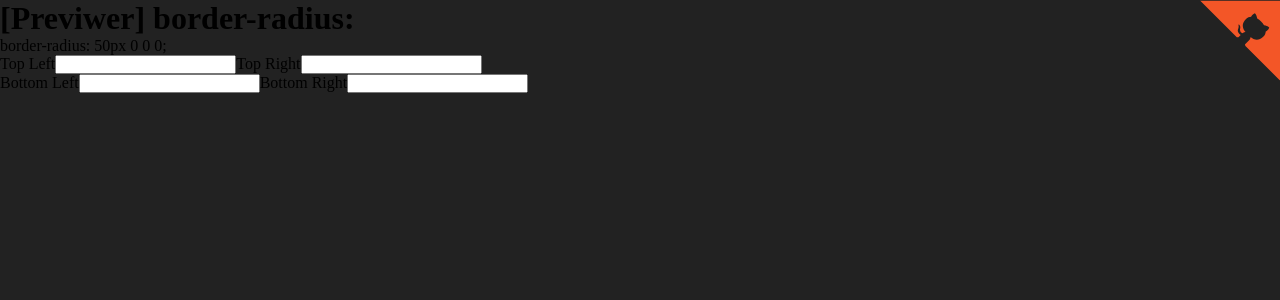
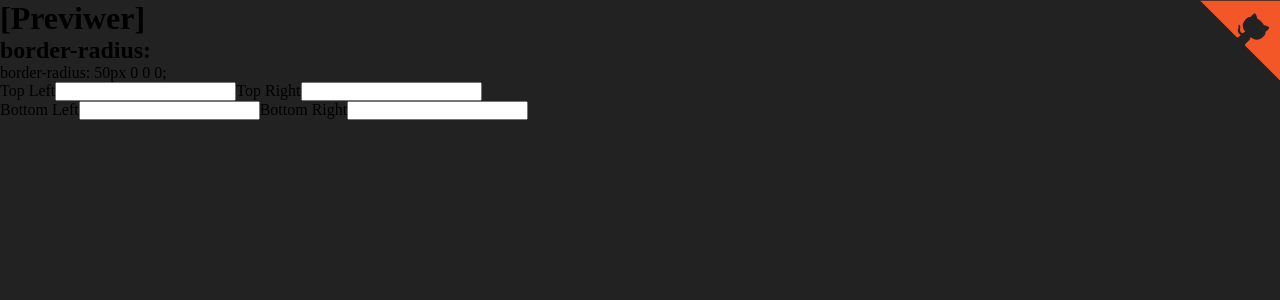
Before and after one commit to matheusgondra/devsoutinho-labs, a React (Vite) app in the folder challenge-1/: page / in a window 1280 px wide. Shown: the top 300 px of the page. Built offline with nearby package versions, Linux system fonts and the light colour scheme.

Commit message:
:sparkles: feat: Adicionando as fontes do projeto

```diff
--- a/challenge-1/index.html
+++ b/challenge-1/index.html
@@ -4,7 +4,10 @@
     <meta charset="UTF-8" />
     <link rel="icon" type="image/svg+xml" href="/vite.svg" />
     <meta name="viewport" content="width=device-width, initial-scale=1.0" />
-    <title>Vite + React + TS</title>
+    <title>Border Radius Previewer</title>
+    <link rel="preconnect" href="https://fonts.googleapis.com">
+    <link rel="preconnect" href="https://fonts.gstatic.com" crossorigin>
+    <link href="https://fonts.googleapis.com/css2?family=Open+Sans:wght@400;800&family=Ubuntu+Mono:wght@400;700&display=swap" rel="stylesheet">
   </head>
   <body>
     <div id="root"></div>
--- a/challenge-1/src/App.tsx
+++ b/challenge-1/src/App.tsx
@@ -3,8 +3,9 @@
 
 export const App = () => {
   return (
-    <div>
-      <h1>[Previwer] border-radius:</h1>
+    <div className="container">
+      <h1 className="title">[Previwer]</h1>
+      <h2 className="subtitle">border-radius:</h2>
       <div>
         <span>border-radius: 50px 0 0 0;</span>
         <div>
```
